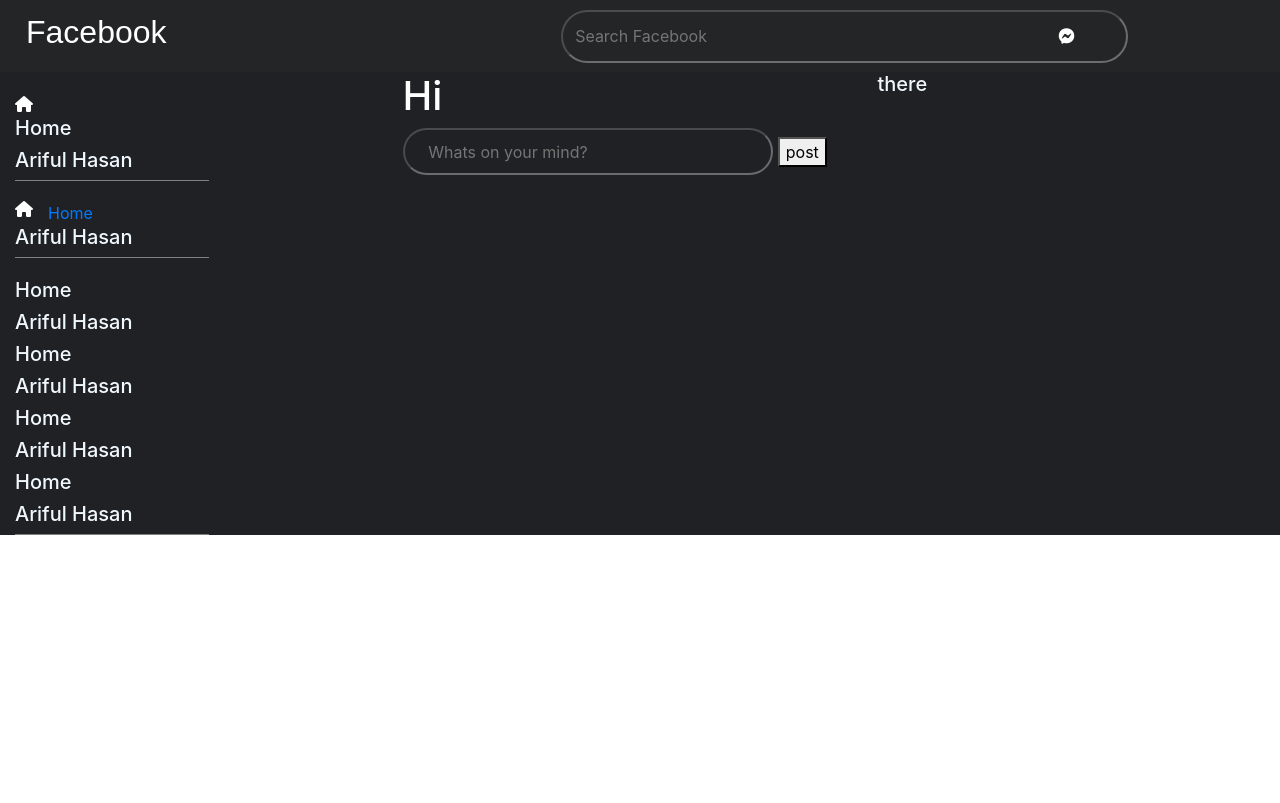
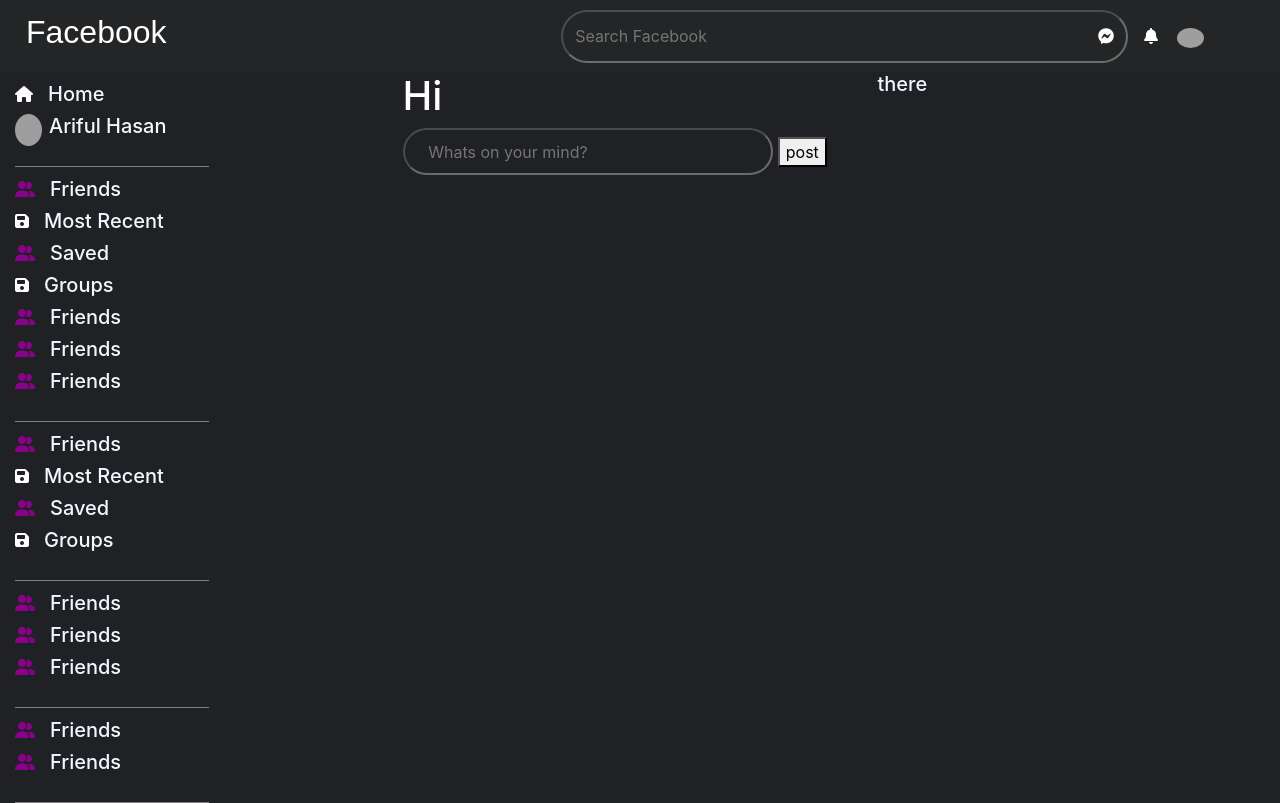
Before and after one commit to arifkhan676/Fb-clone, a plain HTML site: page index.html in a window 1280 px wide. Drawn offline with nearby package versions, Linux system fonts and the light colour scheme; grey boxes are pictures that could not be loaded; a web font is replaced by a local one.

Commit message:
styling+icon

```diff
--- a/index.html
+++ b/index.html
@@ -15,47 +15,120 @@
 
 </head>
 <body>
+
+
      <nav class="navbar navbar-expand-lg">
         <a class="navbar-brand" href=""> <h2>Facebook</h2> </a>
-
         <form action="form-inline">
      <input class="head-search" type="search" placeholder="Search Facebook" aria-label="Search">
     </form>
+     <div class="navbar-collapse">
+      <ul class="navbar-nav marg">
+        <li class="nav-item">
+          <i class="fa-brands fa-facebook-messenger"></i>
+        </li>
+        <li class="nav-item" >
+          <i class="fa-solid fa-bell"></i>
+        </li>
+        <li class="nav-item">
+          <img class="myImg1" src="https://scontent.fdac135-1.fna.fbcdn.net/v/t39.30808-6/333064775_569180981619397_3510004848465821387_n.jpg?stp=dst-jpg_p843x403&_nc_cat=107&ccb=1-7&_nc_sid=09cbfe&_nc_ohc=AM1Ti7u07gwAX-Og3rz&_nc_ht=scontent.fdac135-1.fna&oh=00_AfB54RlKA5--VMNtN6O4N8x5HK9QX09i_L-0sFJqLHAVXw&oe=6413EE01" alt="">
+        </li>
+      </ul>
 
-     <div class="nnn">
-      <i class="fa-brands fa-facebook-messenger"></i>
      </div>
+    </nav>
 
-
-    </nav>
 
     <section class="rb" >
         <div class="container-fluid">
       <div class="row-1">
         <div class="div1" >
-      <a href=""><i class="fa-solid fa-house"></i> <h5>Home</h5>  </a>
+            <div class="equal">
+              <i class="fa-solid fa-house"></i>
+              <a href=""> <h5>Home</h5> </a>
+            </div>
+            <div class="equal">
+              <img class="myImg" src="https://scontent.fdac135-1.fna.fbcdn.net/v/t39.30808-6/333064775_569180981619397_3510004848465821387_n.jpg?stp=dst-jpg_p843x403&_nc_cat=107&ccb=1-7&_nc_sid=09cbfe&_nc_ohc=AM1Ti7u07gwAX-Og3rz&_nc_ht=scontent.fdac135-1.fna&oh=00_AfB54RlKA5--VMNtN6O4N8x5HK9QX09i_L-0sFJqLHAVXw&oe=6413EE01" alt="">
             <a href=""> <h5>Ariful Hasan</h5>   </a>
+          </div>
         </div>
 
         <div class="div1" >
           <div class="equal">
-              <i class="fa-solid fa-house"></i>
-              <a href="">Home</a>
+            <i class="fa-solid fa-user-group"></i>
+            <a href=""> <h5>Friends</h5> </a>
           </div>
-            <a href=""> <h5>Ariful Hasan</h5>   </a>
+          <div class="equal">
+            <i class="fa-solid fa-floppy-disk"></i>
+          <a href=""> <h5>Most Recent</h5> </a>
+          </div>
+          <div class="equal">
+            <i class="fa-solid fa-user-group"></i>
+            <a href=""> <h5>Saved</h5> </a>
+          </div>
+          <div class="equal">
+            <i class="fa-solid fa-floppy-disk"></i>
+            <a href=""> <h5>Groups</h5> </a>
+          </div>
+          <div class="equal">
+            <i class="fa-solid fa-user-group"></i>
+            <a href=""> <h5>Friends</h5> </a>
+          </div>
+          <div class="equal">
+            <i class="fa-solid fa-user-group"></i>
+            <a href=""> <h5>Friends</h5> </a>
+          </div>
+          <div class="equal">
+            <i class="fa-solid fa-user-group"></i>
+            <a href=""> <h5>Friends</h5> </a>
+          </div>
       </div>
 
       <div class="div1" >
-          <a href=""> <h5>Home</h5>  </a>
-          <a href=""> <h5>Ariful Hasan</h5>   </a>
-          <a href=""> <h5>Home</h5>  </a>
-          <a href=""> <h5>Ariful Hasan</h5>   </a>
-          <a href=""> <h5>Home</h5>  </a>
-          <a href=""> <h5>Ariful Hasan</h5>   </a>
-          <a href=""> <h5>Home</h5>  </a>
-          <a href=""> <h5>Ariful Hasan</h5>   </a>
+        <div class="equal">
+          <i class="fa-solid fa-user-group"></i>
+          <a href=""> <h5>Friends</h5> </a>
+        </div>
+        <div class="equal">
+          <i class="fa-solid fa-floppy-disk"></i>
+        <a href=""> <h5>Most Recent</h5> </a>
+        </div>
+        <div class="equal">
+          <i class="fa-solid fa-user-group"></i>
+          <a href=""> <h5>Saved</h5> </a>
+        </div>
+        <div class="equal">
+          <i class="fa-solid fa-floppy-disk"></i>
+          <a href=""> <h5>Groups</h5> </a>
         </div>
       </div>
+      <div class="div1" >
+        <div class="equal">
+          <i class="fa-solid fa-user-group"></i>
+          <a href=""> <h5>Friends</h5> </a>
+        </div>
+        <div class="equal">
+          <i class="fa-solid fa-user-group"></i>
+          <a href=""> <h5>Friends</h5> </a>
+        </div>
+        <div class="equal">
+          <i class="fa-solid fa-user-group"></i>
+          <a href=""> <h5>Friends</h5> </a>
+        </div>
+    </div>
+    <div class="div1" >
+      <div class="equal">
+        <i class="fa-solid fa-user-group"></i>
+        <a href=""> <h5>Friends</h5> </a>
+      </div>
+      <div class="equal">
+        <i class="fa-solid fa-user-group"></i>
+        <a href=""> <h5>Friends</h5> </a>
+      </div>
+  </div>
+ </div>
+
+
 
      <div class="row-2">
         <div class="day">
--- a/src/styles.css
+++ b/src/styles.css
@@ -2,8 +2,6 @@ body{
     padding: 0px;
     margin: 0px;
 }
-
-
 .navbar{
     background-color: #242526;
 }
@@ -25,8 +23,23 @@ h5{
     color: aliceblue;
 
 }
+
 .rb{
     background-color: #202124;
+}
+.myImg{
+    width: 27px;
+    border-radius: 50%;
+    margin-right: 7px;
+}
+
+.myImg1{
+    width: 27px;
+    border-radius: 50%;
+    margin-left: 70%;
+}
+.marg{
+    margin-left: 80%;
 }
 .container-fluid{
     display: flex;
@@ -63,9 +76,10 @@ h5{
     display: flex;
 }
 .div1{
-    margin-top: 20px;
+    margin-top: 10px;
     border-bottom: 1px solid gray;
     width: 50%;
+    padding-bottom: 20px;
 }
 #pId{
     color: #fff;
@@ -76,17 +90,29 @@ h5{
 .fa-house{
     color: #fff;
     margin-right: 15px;
+    margin-top: 4px;
 }
 .fa-facebook-messenger{
     color: #fff;
 }
 .nnn{
-    margin-left: 50%;
+    text-align: left;
+    display: flex;
 }
 .equal{
     display: flex;
 }
-
-a {
-    text-decoration: none;
+.fa-user-group{
+    color:darkmagenta;
+    margin-right: 15px;
+    margin-top: 4px;
 }
+.fa-floppy-disk{
+    color: #fff;
+    margin-right: 15px;
+    margin-top: 4px;
+}
+.fa-bell{
+    color: #fff;
+    padding-left: 30px;
+}
```
Lines whose indentation alone changed are shown as unchanged.
